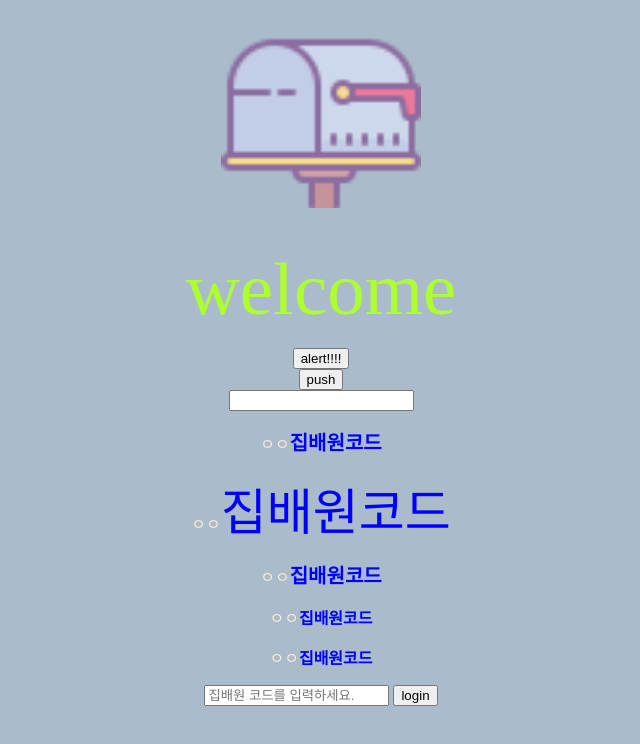
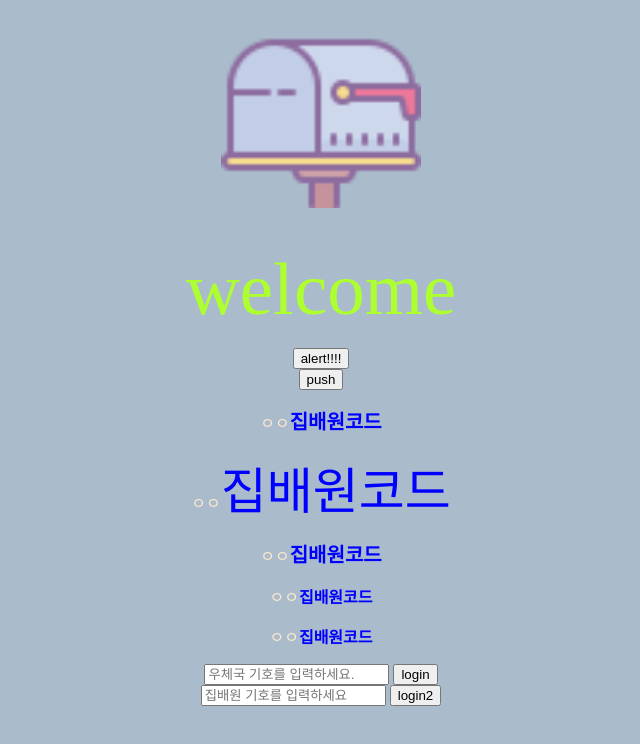
Before and after one commit to qvil/fullstack-web, a plain HTML site: page src/testhtml.html in a window 1280 px wide. Shown: the whole page, without its empty margins (319-959 px from the left). Drawn offline with Linux system fonts and the light colour scheme.

Commit message:
다음 수업까지 도전 ㅋㅋㅋㅋㅋ

```diff
--- a/src/js/test2.js
+++ b/src/js/test2.js
@@ -13,10 +13,10 @@ document.querySelector(".alert2").addEventListener("click", function() {
   alert("taesu");
 });
 
-// function c() {
-//   alert(document.querySelector("input").value);
-// }
+// document.querySelector("#alert3").addEventListener("click", function() {
+// alert("text");
+// });
 
-// document.querySelector("#alert3").addEventListener("click", function() {
-//   c();
-// });
+function alert3_click() {
+  alert(document.querySelector("input").value);
+}
--- a/src/testhtml.html
+++ b/src/testhtml.html
@@ -21,7 +21,6 @@
     <div>
       <button class="alert2">push</button>
     </div>
-    <div><input /></div>
     <div>
       <p>ㅇㅇ<strong class="login">집배원코드</strong></p>
       <p>ㅇㅇ<strong id="login2">집배원코드</strong></p>
@@ -32,15 +31,19 @@
 
     <div>
       <center>
-        <input type="text" placeholder="집배원 코드를 입력하세요." />
-        <button onclick="alert3();">login</button>
+        <input type="text" placeholder="우체국 기호를 입력하세요." />
+        <button onclick="alertText();">login</button>
       </center>
     </div>
     <script>
-      function alert3() {
+      function alertText() {
         alert(document.querySelector("input").value);
       }
     </script>
+    <div>
+      <input type="text2" placeholder="집배원 기호를 입력하세요" />
+      <button id="alert3" onclick="alert3_click()">login2</button>
+    </div>
     <script src="js/test2.js"></script>
   </body>
 </html>
```
